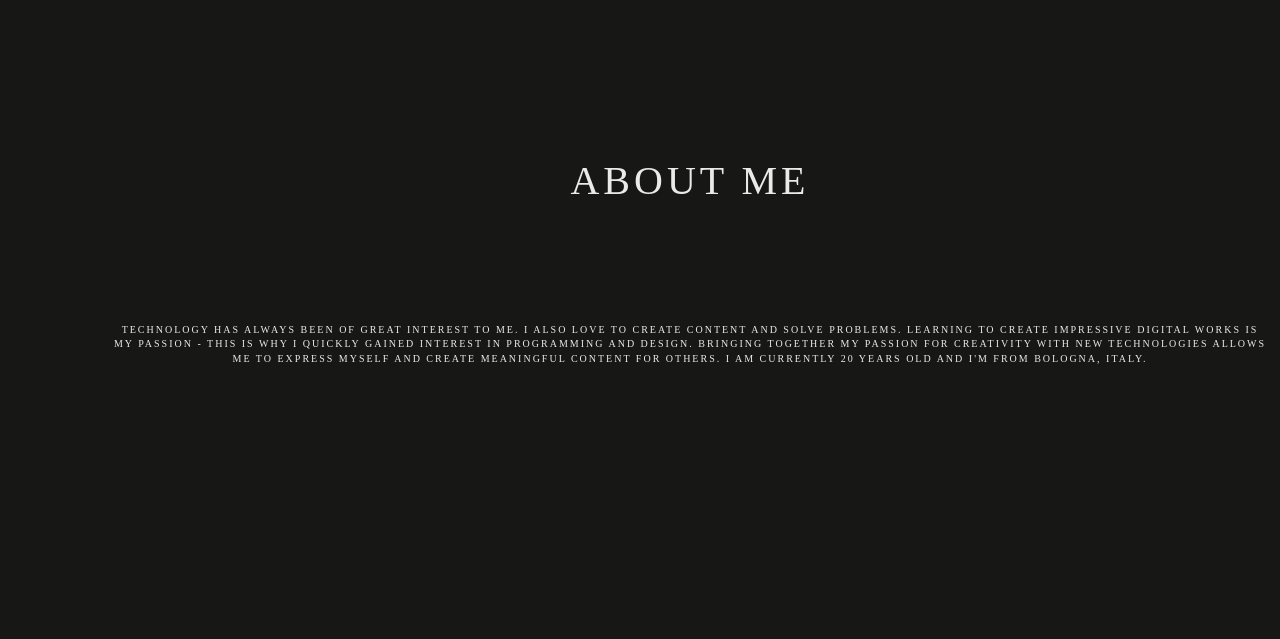
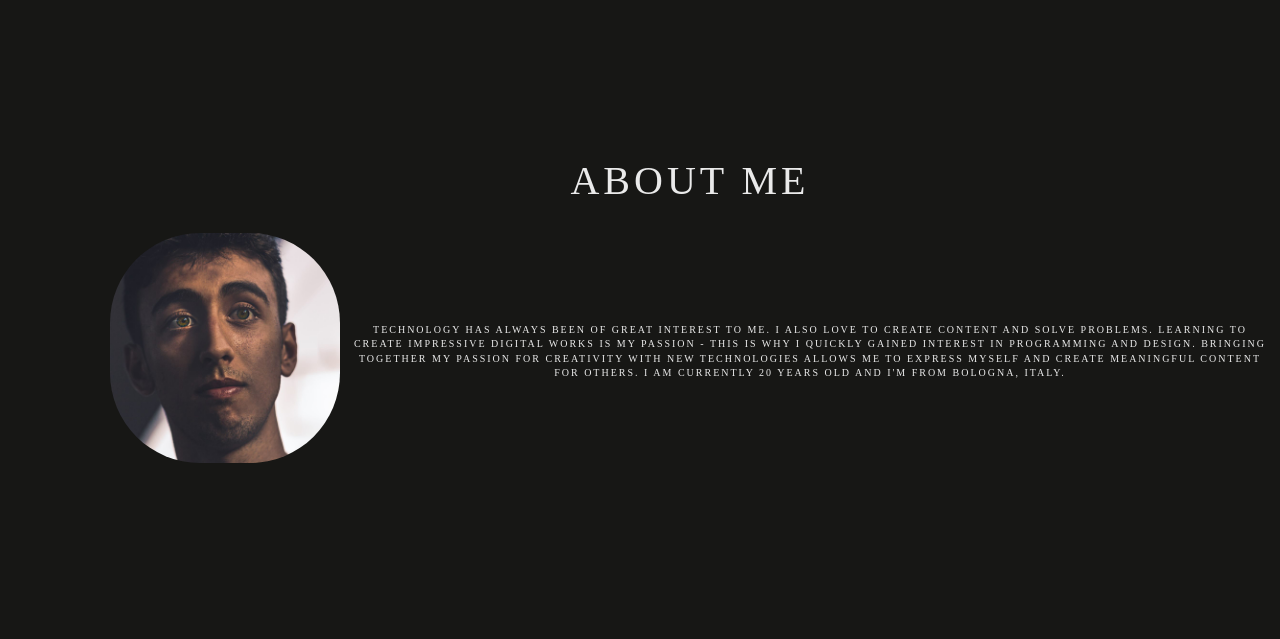
Before and after one commit to fez994/Portfolio, a PHP site: page / in a window 1280 px wide. Shown: the part 801-1440 px from the top of the page. Run offline with PHP 8.4, Linux system fonts and the light colour scheme.

Commit message:
Aggiunta immagine alla sezione about me

```diff
--- a/index.html
+++ b/index.html
@@ -71,6 +71,11 @@
 <div class="about">
 
 <h2>About me</h2>
+
+<div class="imgage-div">
+<img src="images/me.jpg" class="img">
+</div>
+
 <p>Technology has always been of great interest to me. I also love to create content and solve problems. Learning to create impressive digital works is my passion - this is why I quickly gained interest in programming and design. Bringing together my passion for creativity with new technologies allows me to express myself and create meaningful content for others. I am currently 20 years old and i'm from Bologna, Italy.</p>
 
 
--- a/style.css
+++ b/style.css
@@ -106,3 +106,22 @@ h3 {
 	padding-top: 100px;
 
 }
+
+
+.img {
+  float: left;
+  width: 250px;
+  height: 250px;
+  border-radius: 100px;
+  -moz-border-radius: 100px;
+  padding: 10px;
+
+
+
+  }
+
+.image-div {
+  padding-top: 100px;
+  padding-left: 15px;
+
+  }
```
Also changed, not shown: css/style.css (line endings or trailing spaces), js/jquery.js (line endings or trailing spaces), other/form_process.php (line endings or trailing spaces), other/jquery.js (line endings or trailing spaces).
